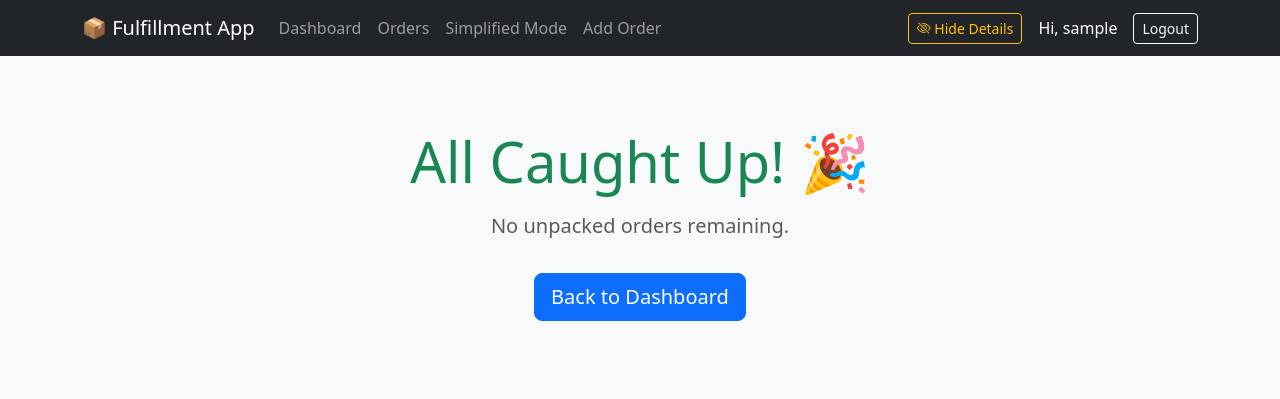
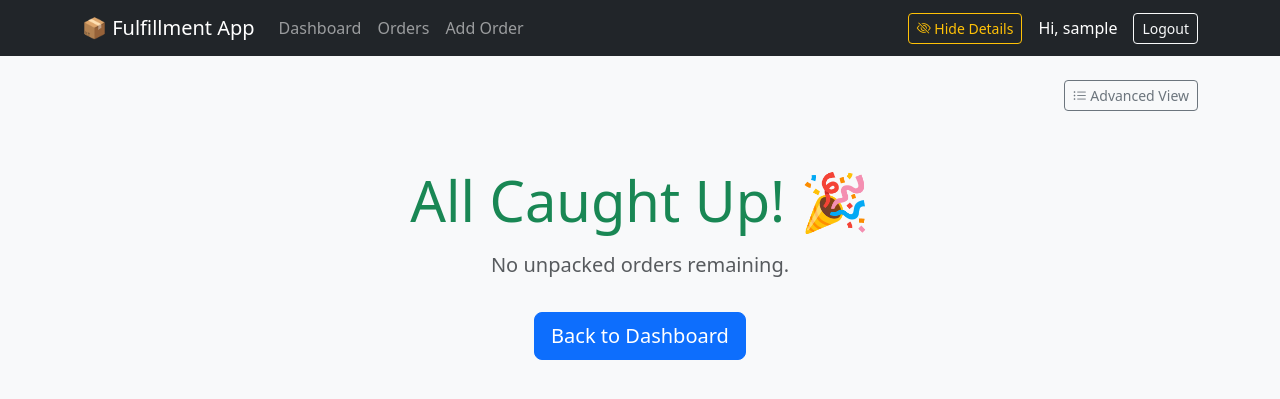
Before and after one commit to DanielPicciau/WebApp, a Django app: page /simplified/ in a window 1280 px wide. Shown: the top 399 px of the page. Run offline with Django 5.2, Linux system fonts and the light colour scheme; the visitor is signed in with stand-in values (Sample User, id 1); data that the repository does not hold is empty.

Commit message:
Reposition Simplified View access

```diff
--- a/orders/templates/base.html
+++ b/orders/templates/base.html
@@ -30,9 +30,6 @@
                     </li>
                     <li class="nav-item">
                         <a class="nav-link" href="{% url 'order_list' %}">Orders</a>
-                    </li>
-                    <li class="nav-item">
-                        <a class="nav-link" href="{% url 'simplified_view' %}">Simplified Mode</a>
                     </li>
                     <li class="nav-item">
                         <a class="nav-link" href="{% url 'add_order' %}">Add Order</a>
--- a/orders/templates/orders/simplified.html
+++ b/orders/templates/orders/simplified.html
@@ -1,6 +1,16 @@
 {% extends 'base.html' %}
 
 {% block content %}
+<div class="container-fluid p-0">
+    <div class="row mb-2">
+        <div class="col-12 text-end">
+            <a href="{% url 'order_list' %}" class="btn btn-outline-secondary btn-sm">
+                <i class="bi bi-list-ul"></i> Advanced View
+            </a>
+        </div>
+    </div>
+</div>
+
 <div class="row min-vh-75 justify-content-center align-items-center" id="touch-area">
     <div class="col-md-8 col-lg-6">
         {% for order in page_obj %}
```
Also changed, not shown: orders/templates/orders/order_list.html (+7 -0 lines).
